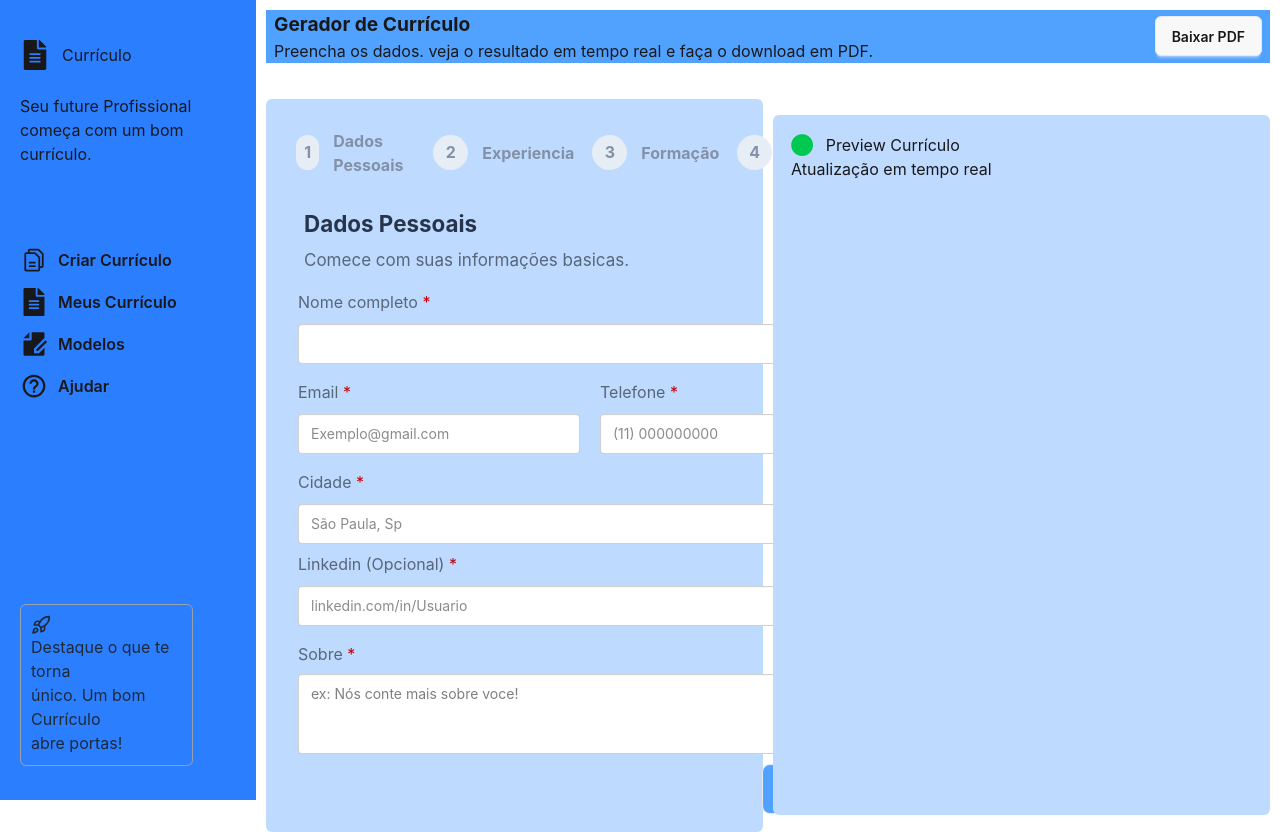
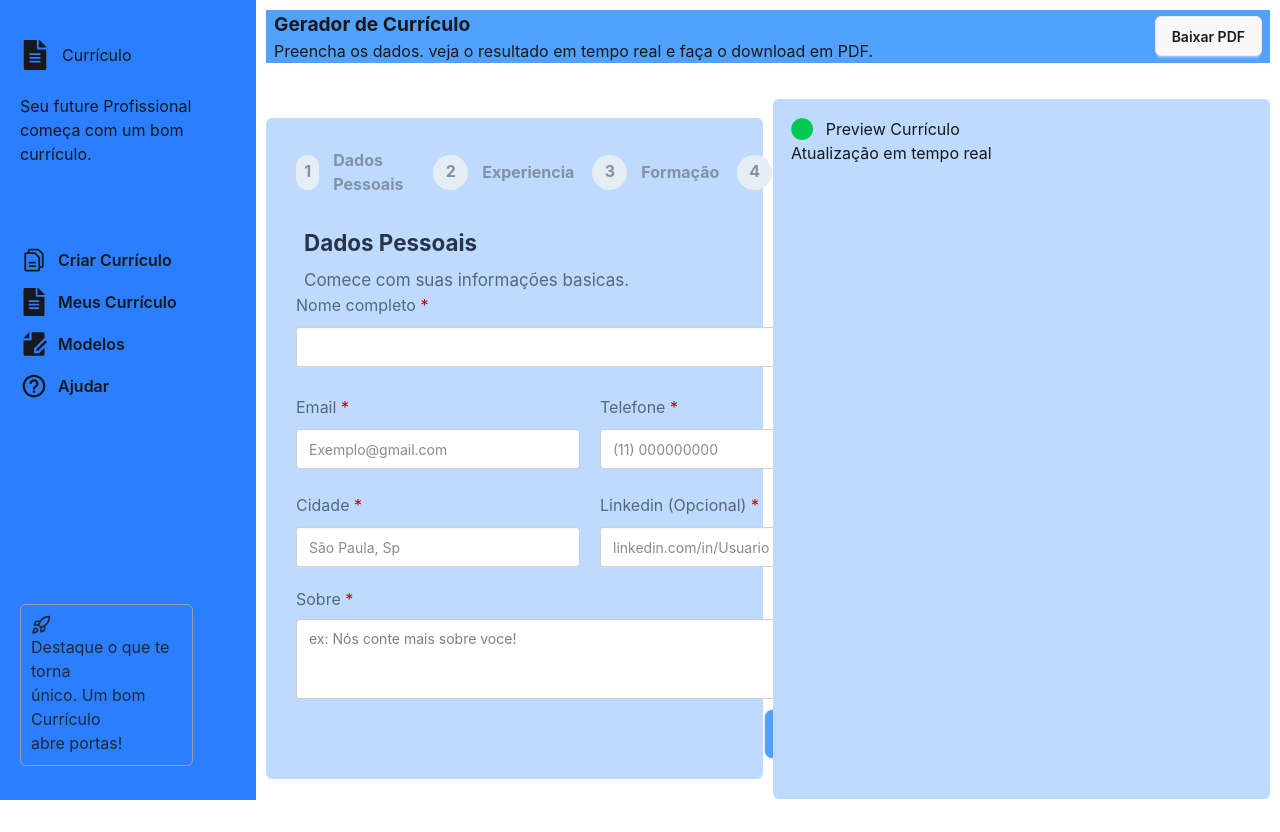
Before and after one commit to ItaloDev-Marcelo/Curriculo_Pro2, a React (Vite) app: page / in a window 1280 px wide. After the commit the page ends 800 px from the top, so only its background shows below. Built offline with nearby package versions, Linux system fonts and the light colour scheme.

Commit message:
feat: adicionando errorStyle e style propriedades no componente InputBlock dos meus formularios

```diff
--- a/src/form/components/Education.tsx
+++ b/src/form/components/Education.tsx
@@ -14,20 +14,23 @@ const Education = ({onNextS,onBack}:Both) => {
 
 
   return (
-    <div className='p-2 w-full  xl:w-150'>
-       <InputBlock errors={errors} register={register} title='Instituição'  name='school'  placeholder='Faculdade exemplo'  type='text' />
-       <InputBlock errors={errors} register={register} title='Curso'  name='course'  placeholder='Ciencia da computação' type='text' />
-     <div className='flex flex-col my-2'>
-       <label className='py-2 text-[#58667a]'>Periodo <span className='text-red-700'>*</span></label>
-       <div className='flex flex-row gap-2.5'>
+    <div className='p-2 w-full  xl:w-150  relative top-2'>
+       <InputBlock errors={errors} register={register} title='Instituição'  name='school'  placeholder='Faculdade exemplo'  type='text' style='py-2.5' errorStyle='top-20' />
+       <InputBlock errors={errors} register={register} title='Curso'  name='course'  placeholder='Ciencia da computação' type='text'  style='py-2.5' errorStyle='top-20'/>
+     <div className='flex flex-col my-2 gap-y-7'>
+       <label className='py-2 text-black'>Periodo <span className='text-red-700'>*</span></label>
+       <div className='flex flex-row gap-1.5'>
         <SelectBlock errors={errors} register={register} name='startAt'  placeholder='2001' isMultiple={false} options={years} />
         <SelectBlock errors={errors} register={register} name='endAt'  placeholder='Atual' isMultiple={false} options={yearsOrCurrent} />
        </div>
      </div>
-     <ButtonsContainer>
+     <div className='mt-5'>
+
+      <ButtonsContainer>
         <ButtonBack back={() => onBack(0)} />
         <ButtonNext type='button'  next={onNextS}/>
      </ButtonsContainer>
+     </div>
 
     </div>
   )
--- a/src/form/components/Experience.tsx
+++ b/src/form/components/Experience.tsx
@@ -14,13 +14,13 @@ const Experience = ({onNextS,onBack}:Both) => {
 
 
   return (
-    <div className=' p-2 w-full  xl:w-150'>
-      <InputBlock errors={errors} register={register} title='Cargo'  name='position'  placeholder='Desenvolvedor Front-end, jr'  type='text'  />
+    <div className=' p-2 w-full  xl:w-150 relative -top-5 '>
+      <InputBlock errors={errors} register={register} title='Cargo'  name='position'  placeholder='Desenvolvedor Front-end, jr'  type='text' style='py-2.5' errorStyle="top-20"  />
 
-      <InputBlock errors={errors} register={register} title='Empresa'  name='company'  placeholder='Empresa: exemplo'  type='text'  />
+      <InputBlock errors={errors} register={register} title='Empresa'  name='company'  placeholder='Empresa: exemplo'  type='text' style='py-2.5' errorStyle="top-20"  />
 
       <div className="flex flex-col my-2">
-              <label className='py-2 text-[#58667a]'>Periodo <span className='text-red-700'>*</span></label>
+              <label className='py-2 text-black'>Periodo <span className='text-red-700'>*</span></label>
               <div className='flex flex-row gap-2.5'>
                 <SelectBlock errors={errors} register={register} name='startAt1'  placeholder='2001' isMultiple={false} options={years} />
                 <SelectBlock errors={errors} register={register} name='endAt1'  placeholder='2026' isMultiple={false} options={years} />
--- a/src/form/components/Personal.tsx
+++ b/src/form/components/Personal.tsx
@@ -12,22 +12,26 @@ export const Personal = ({onNextS}: NextT) => {
   const {register, formState: {errors}} = useFormContext<MultiStepFormData>()
 
   return (
-    <div className=" p-2 w-full xl:w-150">
+    <div className={`px-1.5 w-full relative -top-2.5  xl:w-150`}>
 
-         <InputBlock errors={errors} register={register} title='Nome completo'  name='fullName'  placeholder=''  style='my-2' type='text' />
+         <InputBlock errors={errors} register={register} title='Nome completo'  name='fullName'  placeholder=''  style='my-1.5 py-2.5' type='text' errorStyle='top-19' />
 
-         <div className='flex flex-col xl:flex-row xl:gap-5'>
-        <InputBlock errors={errors} register={register} title='Email'  name='email'  placeholder='Exemplo@gmail.com'  style='my-2 xl:w-[50%]' type='email' />
+         <div className='flex flex-col xl:flex-row xl:gap-5 py-1.5'>
+        <InputBlock errors={errors} register={register} title='Email'  name='email'  placeholder='Exemplo@gmail.com'  style='my-1.5 xl:w-[50%]' type='email' errorStyle='top-16' />
 
-         <InputBlock errors={errors} register={register} title='Telefone'  name='tel'  placeholder='(11) 000000000'  style='my-2 xl:w-[50%]' type='tel' />
+         <InputBlock errors={errors} register={register} title='Telefone'  name='tel'  placeholder='(11) 000000000'  style='my-1.5 xl:w-[50%]' type='tel' errorStyle='top-16' />
 
          </div>
 
 
-         <InputBlock errors={errors} register={register} title='Cidade' name='city'  placeholder='São Paula, Sp'  style='my-2 ' type='text'/>
+        <div className='flex flex-col xl:flex-row xl:gap-5 py-1.5'>
+           <InputBlock errors={errors} register={register} title='Cidade' name='city'  placeholder='São Paula, Sp'  style='my-1.5 xl:w-[50%] ' type='text' errorStyle='top-16'/>
 
 
-         <InputBlock errors={errors} register={register} title='Linkedin (Opcional)'  name='linkedin'  placeholder='linkedin.com/in/Usuario'  style='my-2 xl:w-full' type='text' />
+         <InputBlock errors={errors} register={register} title='Linkedin (Opcional)'  name='linkedin'  placeholder='linkedin.com/in/Usuario'  style='my-1.5 xl:w-[50%]' type='text' errorStyle='top-16' />
+        </div>
+
+
 
          <TextareaBlock errors={errors} register={register} title='Sobre'  name='about'  placeholder='ex: Nós conte mais sobre voce!' />
 
```
